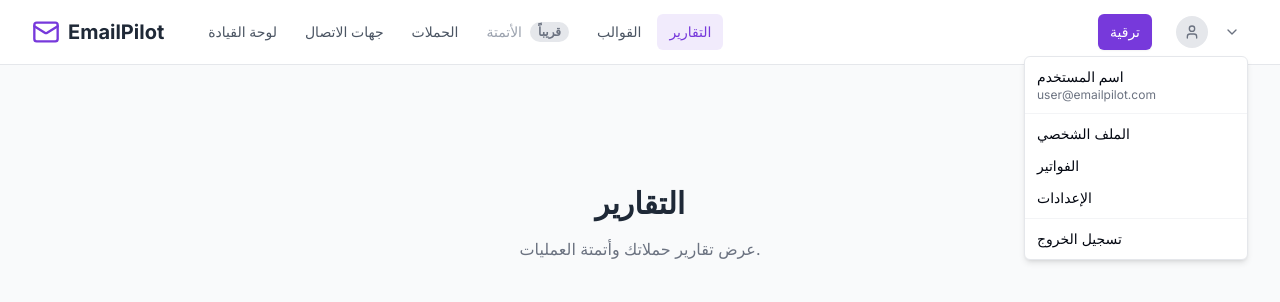
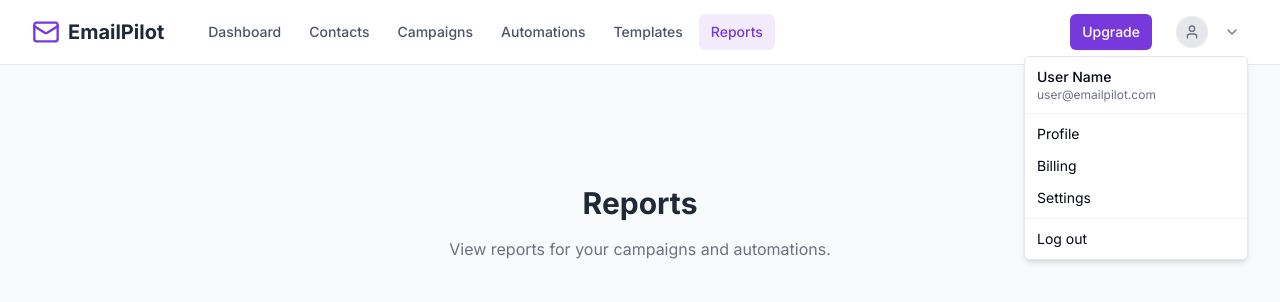
Before and after one commit to Balawi993/email-pilot-control-center, a React (Vite) app: page /reports in a window 1280 px wide. Both pictures are taken after a click on the button 1208 px from the left and 32 px from the top of the page. Shown: the top 302 px of the page. Built offline with nearby package versions, Linux system fonts and the light colour scheme.

Commit message:
Reverted to commit 8a68dd3016d87b8b68165f7d716be7a4701ae993

```diff
--- a/src/components/Header.tsx
+++ b/src/components/Header.tsx
@@ -14,12 +14,12 @@ import { cn } from '@/lib/utils';
 
 const Header = () => {
   const navLinks = [
-    { name: 'لوحة القيادة', href: '/' },
-    { name: 'جهات الاتصال', href: '/contacts' },
-    { name: 'الحملات', href: '/campaigns' },
-    { name: 'الأتمتة', href: '/automations', disabled: true },
-    { name: 'القوالب', href: '/templates' },
-    { name: 'التقارير', href: '/reports' },
+    { name: 'Dashboard', href: '/' },
+    { name: 'Contacts', href: '/contacts' },
+    { name: 'Campaigns', href: '/campaigns' },
+    { name: 'Automations', href: '/automations' },
+    { name: 'Templates', href: '/templates' },
+    { name: 'Reports', href: '/reports' },
   ];
 
   return (
@@ -32,18 +32,7 @@ const Header = () => {
               <span className="font-bold text-xl text-gray-800">EmailPilot</span>
             </Link>
             <nav className="hidden md:flex space-x-1">
-              {navLinks.map((link) =>
-                link.disabled ? (
-                  <span
-                    key={link.name}
-                    className="px-3 py-2 rounded-md text-sm font-medium text-gray-400 cursor-not-allowed flex items-center"
-                  >
-                    {link.name}
-                    <span className="ml-2 bg-gray-200 text-gray-500 text-xs font-bold px-2 py-0.5 rounded-full">
-                      قريباً
-                    </span>
-                  </span>
-                ) : (
+              {navLinks.map((link) => (
                 <NavLink
                   key={link.name}
                   to={link.href}
@@ -58,13 +47,12 @@ const Header = () => {
                 >
                   {link.name}
                 </NavLink>
-                )
-              )}
+              ))}
             </nav>
           </div>
           <div className="flex items-center space-x-4">
             <Button size="sm" className="bg-primary hover:bg-primary/90 text-primary-foreground shadow-sm">
-              ترقية
+              Upgrade
             </Button>
             <DropdownMenu>
               <DropdownMenuTrigger asChild>
@@ -77,15 +65,15 @@ const Header = () => {
               </DropdownMenuTrigger>
               <DropdownMenuContent align="end" className="w-56">
                 <DropdownMenuLabel>
-                    <p className="font-medium">اسم المستخدم</p>
+                    <p className="font-medium">User Name</p>
                     <p className="text-xs text-muted-foreground font-normal">user@emailpilot.com</p>
                 </DropdownMenuLabel>
                 <DropdownMenuSeparator />
-                <DropdownMenuItem>الملف الشخصي</DropdownMenuItem>
-                <DropdownMenuItem>الفواتير</DropdownMenuItem>
-                <DropdownMenuItem>الإعدادات</DropdownMenuItem>
+                <DropdownMenuItem>Profile</DropdownMenuItem>
+                <DropdownMenuItem>Billing</DropdownMenuItem>
+                <DropdownMenuItem>Settings</DropdownMenuItem>
                 <DropdownMenuSeparator />
-                <DropdownMenuItem>تسجيل الخروج</DropdownMenuItem>
+                <DropdownMenuItem>Log out</DropdownMenuItem>
               </DropdownMenuContent>
             </DropdownMenu>
           </div>
--- a/src/components/dashboard/AutomationsPerformance.tsx
+++ b/src/components/dashboard/AutomationsPerformance.tsx
@@ -1,20 +1,27 @@
 
-import { Card, CardContent, CardHeader, CardTitle } from "@/components/ui/card";
-import { Clock } from 'lucide-react';
+import { Card, CardContent, CardHeader, CardTitle, CardDescription } from "@/components/ui/card";
 
 const AutomationsPerformance = () => {
     return (
         <Card>
             <CardHeader>
-                <CardTitle>الأتمتة</CardTitle>
+                <CardTitle>Automations</CardTitle>
+                <CardDescription>7-day performance</CardDescription>
             </CardHeader>
             <CardContent>
-                <div className="flex flex-col items-center justify-center text-center py-10">
-                    <Clock className="h-12 w-12 text-primary mb-4" />
-                    <h2 className="text-2xl font-bold text-gray-800">قريباً!</h2>
-                    <p className="mt-2 max-w-xs text-muted-foreground">
-                        نحن نعمل بجد لنقدم لك ميزات الأتمتة القوية.
-                    </p>
+                <div className="grid grid-cols-3 gap-4 text-center">
+                    <div>
+                        <p className="text-2xl font-bold">5</p>
+                        <p className="text-sm text-muted-foreground">Automations</p>
+                    </div>
+                    <div>
+                        <p className="text-2xl font-bold">45.2%</p>
+                        <p className="text-sm text-muted-foreground">Open %</p>
+                    </div>
+                    <div>
+                        <p className="text-2xl font-bold">12.8%</p>
+                        <p className="text-sm text-muted-foreground">Click %</p>
+                    </div>
                 </div>
             </CardContent>
         </Card>
--- a/src/pages/Campaigns.tsx
+++ b/src/pages/Campaigns.tsx
@@ -1,8 +1,8 @@
 
 const Campaigns = () => (
   <div className="text-center py-20">
-    <h1 className="text-3xl font-bold text-gray-800">الحملات</h1>
-    <p className="mt-4 text-muted-foreground">قم بإدارة حملات البريد الإلكتروني الخاصة بك من هنا.</p>
+    <h1 className="text-3xl font-bold text-gray-800">Campaigns</h1>
+    <p className="mt-4 text-muted-foreground">Manage your email campaigns here.</p>
   </div>
 );
 export default Campaigns;
--- a/src/pages/Reports.tsx
+++ b/src/pages/Reports.tsx
@@ -1,8 +1,8 @@
 
 const Reports = () => (
   <div className="text-center py-20">
-    <h1 className="text-3xl font-bold text-gray-800">التقارير</h1>
-    <p className="mt-4 text-muted-foreground">عرض تقارير حملاتك وأتمتة العمليات.</p>
+    <h1 className="text-3xl font-bold text-gray-800">Reports</h1>
+    <p className="mt-4 text-muted-foreground">View reports for your campaigns and automations.</p>
   </div>
 );
 export default Reports;
--- a/src/pages/Templates.tsx
+++ b/src/pages/Templates.tsx
@@ -1,8 +1,8 @@
 
 const Templates = () => (
   <div className="text-center py-20">
-    <h1 className="text-3xl font-bold text-gray-800">القوالب</h1>
-    <p className="mt-4 text-muted-foreground">تصفح وحرر قوالب البريد الإلكتروني الخاصة بك من هنا.</p>
+    <h1 className="text-3xl font-bold text-gray-800">Templates</h1>
+    <p className="mt-4 text-muted-foreground">Browse and edit your email templates here.</p>
   </div>
 );
 export default Templates;
```
Lines whose indentation alone changed are shown as unchanged.
